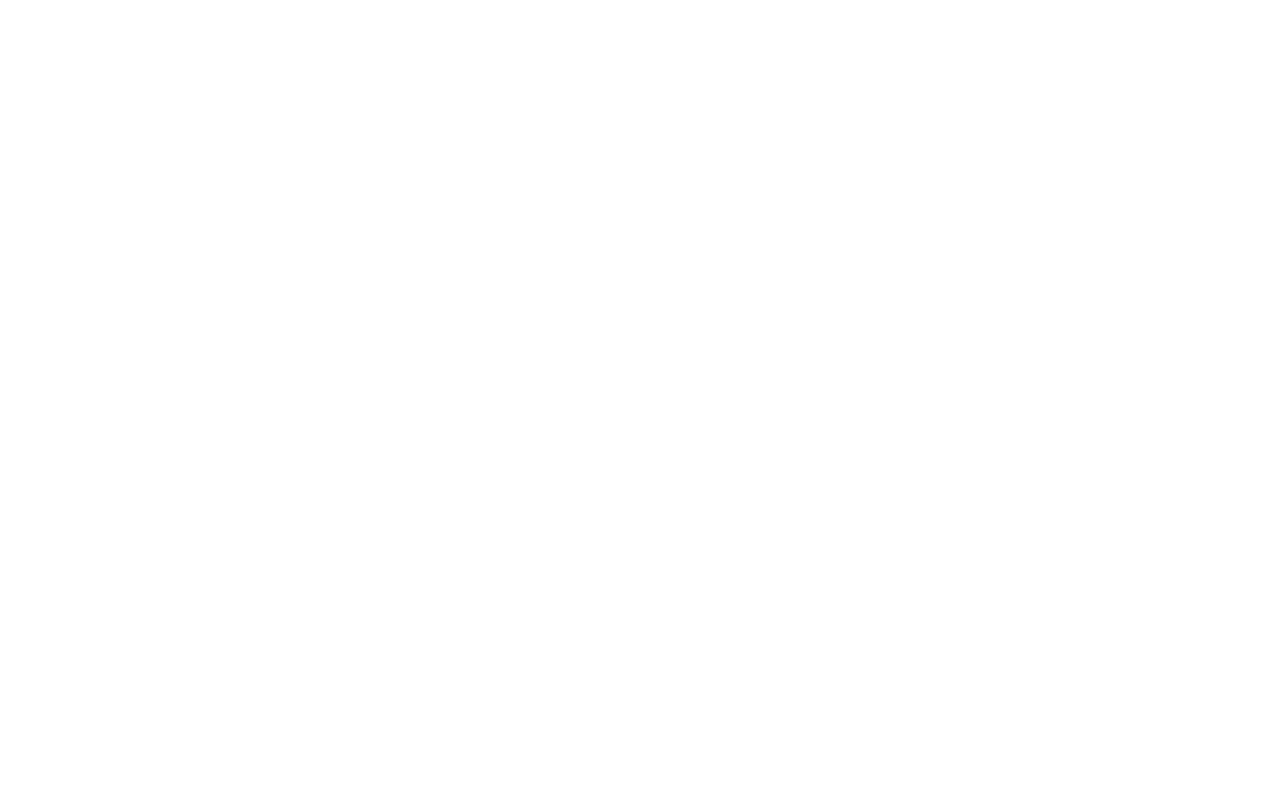
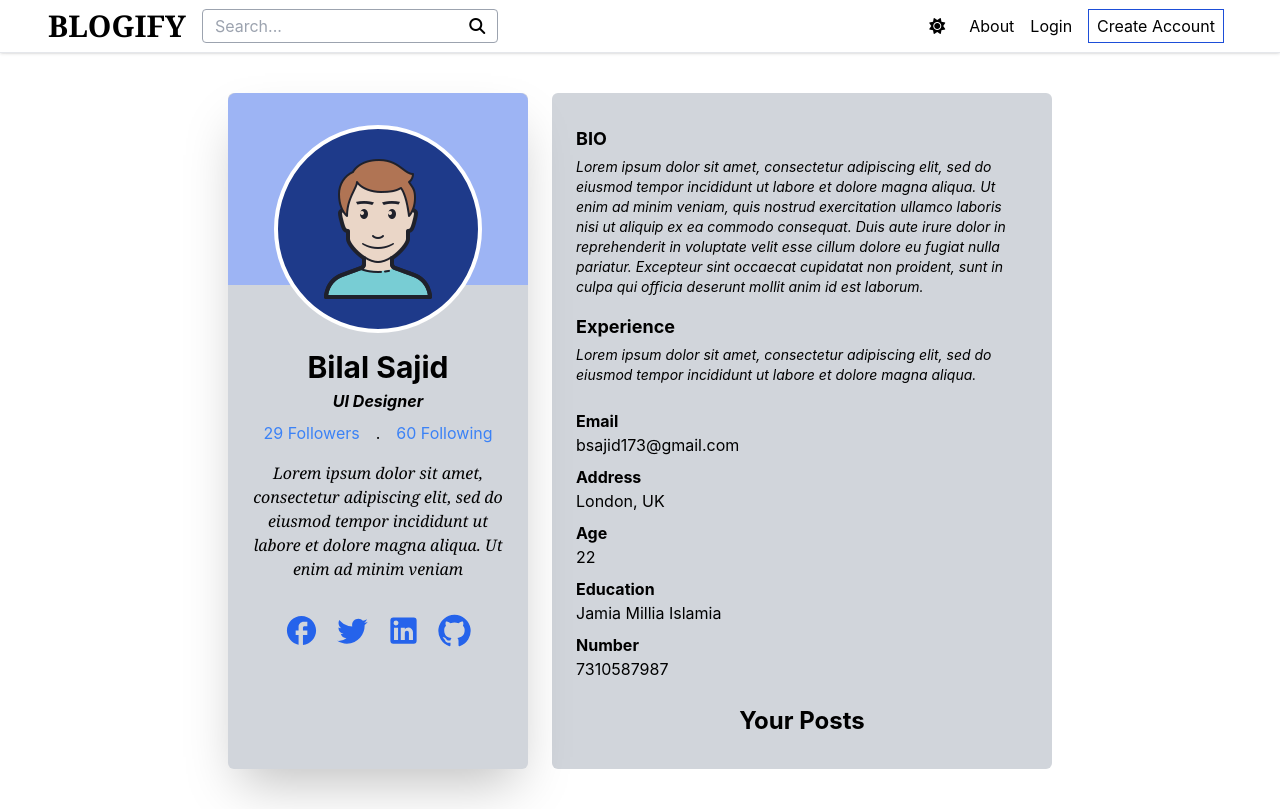
Before and after one commit to BilalSajid173/Blog-app-frontend, a React (Create React App) app: page /profile in a window 1280 px wide. Before the commit this address had no page. Built offline with nearby package versions, Linux system fonts and the light colour scheme.

Commit message:
user profile ui work started.

```diff
--- a/src/App.js
+++ b/src/App.js
@@ -4,7 +4,10 @@
 import { ToastContainer } from "react-toastify";
 import { Routes, Route, Navigate } from "react-router-dom";
 import ScrollToTop from "./components/UI/Scroll/ScrollToTop";
+import { useSelector } from "react-redux";
+import Profile from "./pages/Profile";
 function App() {
+  const isLoggedIn = useSelector((state) => state.auth.isLoggedIn);
   return (
     <>
       <ScrollToTop>
@@ -14,6 +17,7 @@
             element={<Navigate to="/all?page=1&sort=latest" replace />}
           />
           <Route path="/all" element={<Mainpage />} />
+          {<Route path="/profile" element={<Profile />}></Route>}
         </Routes>
         <ToastContainer />
       </ScrollToTop>
--- a/src/components/User/UserProfile.js
+++ b/src/components/User/UserProfile.js
@@ -0,0 +1,100 @@
+import image from "../../Images/userimg.png";
+import FacebookRoundedIcon from "@mui/icons-material/FacebookRounded";
+import TwitterIcon from "@mui/icons-material/Twitter";
+import LinkedInIcon from "@mui/icons-material/LinkedIn";
+import GitHubIcon from "@mui/icons-material/GitHub";
+import { Link } from "react-router-dom";
+import classes from "./UserProfile.module.css";
+
+const UserProfile = () => {
+  return (
+    <>
+      <div className="flex flex-wrap justify-center p-10 ">
+        <div
+          className={`${classes["profile-card"]} before:bg-[#9db4f4] dark:before:bg-[#4e409d] hidden md:flex min-h-[82vh] flex-wrap flex-col items-center bg-gray-300 dark:bg-gray-900 rounded-md sticky top-10 md:w-4/12 lg:w-3/12 dark:text-white p-6 py-8 shadow-2xl`}
+        >
+          <img
+            className="relative rounded-full w-150 h-150 bg-blue-900 border-white border-4"
+            src={image}
+            alt="userimg"
+          ></img>
+          <h1 className="font-bold text-3xl pt-4">Bilal Sajid</h1>
+          <h1 className="font-bold pt-1 italic">UI Designer</h1>
+          <div className="flex flex-wrap mt-2 justify-between">
+            <span className="text-blue-500"> 29 Followers</span>
+            <span className="mx-4">.</span>
+            <span className="text-blue-500"> 60 Following</span>
+          </div>
+          <div className="pt-4">
+            <p className="text-center font-serif italic">
+              Lorem ipsum dolor sit amet, consectetur adipiscing elit, sed do
+              eiusmod tempor incididunt ut labore et dolore magna aliqua. Ut
+              enim ad minim veniam
+            </p>
+          </div>
+          <div className="pt-8 text-2xl flex flex-wrap space-x-4 text-blue-600">
+            <Link to="" className="hover:text-blue-800">
+              <FacebookRoundedIcon fontSize="large" />
+            </Link>
+            <Link to="" className="hover:text-blue-800">
+              <TwitterIcon fontSize="large" />
+            </Link>
+            <Link to="" className="hover:text-blue-800">
+              <LinkedInIcon fontSize="large" />
+            </Link>
+            <Link to="" className="hover:text-blue-800">
+              <GitHubIcon fontSize="large" />
+            </Link>
+          </div>
+        </div>
+        <div className="w-11/12 sm:w-9/12 md:w-6/12 lg:w-5/12 md:ml-6 bg-gray-300 dark:bg-gray-900 rounded-md p-6 py-8 dark:text-white">
+          <div>
+            <h1 className="font-bold text-lg">BIO</h1>
+            <p className="text-sm pt-1 italic">
+              Lorem ipsum dolor sit amet, consectetur adipiscing elit, sed do
+              eiusmod tempor incididunt ut labore et dolore magna aliqua. Ut
+              enim ad minim veniam, quis nostrud exercitation ullamco laboris
+              nisi ut aliquip ex ea commodo consequat. Duis aute irure dolor in
+              reprehenderit in voluptate velit esse cillum dolore eu fugiat
+              nulla pariatur. Excepteur sint occaecat cupidatat non proident,
+              sunt in culpa qui officia deserunt mollit anim id est laborum.
+            </p>
+
+            <h1 className="font-bold text-lg mt-4">Experience</h1>
+            <p className="text-sm pt-1 italic">
+              Lorem ipsum dolor sit amet, consectetur adipiscing elit, sed do
+              eiusmod tempor incididunt ut labore et dolore magna aliqua.
+            </p>
+            <div className="flex flex-wrap justify-between mt-2 pt-2">
+              <div className="w-[17rem] mt-2">
+                <h1 className="font-bold">Email</h1>
+                <span>bsajid173@gmail.com</span>
+              </div>
+              <div className="w-[17rem] mt-2">
+                <h1 className="font-bold">Address</h1>
+                <span>London, UK</span>
+              </div>
+              <div className="w-[17rem] mt-2">
+                <h1 className="font-bold">Age</h1>
+                <span>22</span>
+              </div>
+              <div className="w-[17rem] mt-2">
+                <h1 className="font-bold">Education</h1>
+                <span>Jamia Millia Islamia</span>
+              </div>
+              <div className="w-[17rem] mt-2">
+                <h1 className="font-bold">Number</h1>
+                <span>7310587987</span>
+              </div>
+            </div>
+          </div>
+          <div className="mt-6 flex flex-wrap justify-center">
+            <h1 className="font-bold text-2xl">Your Posts</h1>
+          </div>
+        </div>
+      </div>
+    </>
+  );
+};
+
+export default UserProfile;
--- /dev/null
+++ b/src/components/User/UserProfile.module.css
@@ -0,0 +1,9 @@
+.profile-card::before {
+  content: "";
+  position: absolute;
+  top: 0;
+  left: 0;
+  height: 12rem;
+  width: 100%;
+  border-radius: 8px 8px 0 0;
+}
--- /dev/null
+++ b/src/pages/Profile.js
@@ -0,0 +1,12 @@
+import UserProfile from "../components/User/UserProfile";
+import Navbar from "../components/Navigation/navbar";
+const Profile = () => {
+  return (
+    <>
+      <Navbar />
+      <UserProfile />
+    </>
+  );
+};
+
+export default Profile;
```
